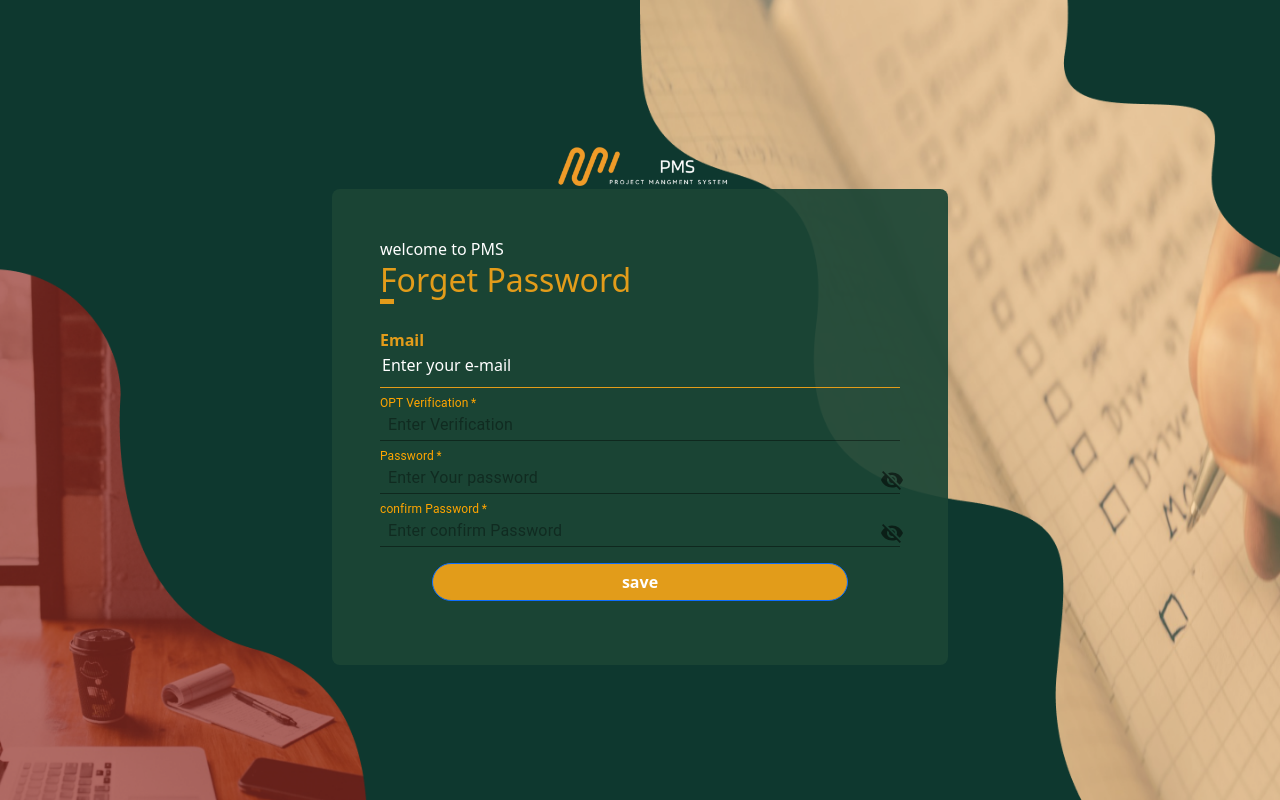
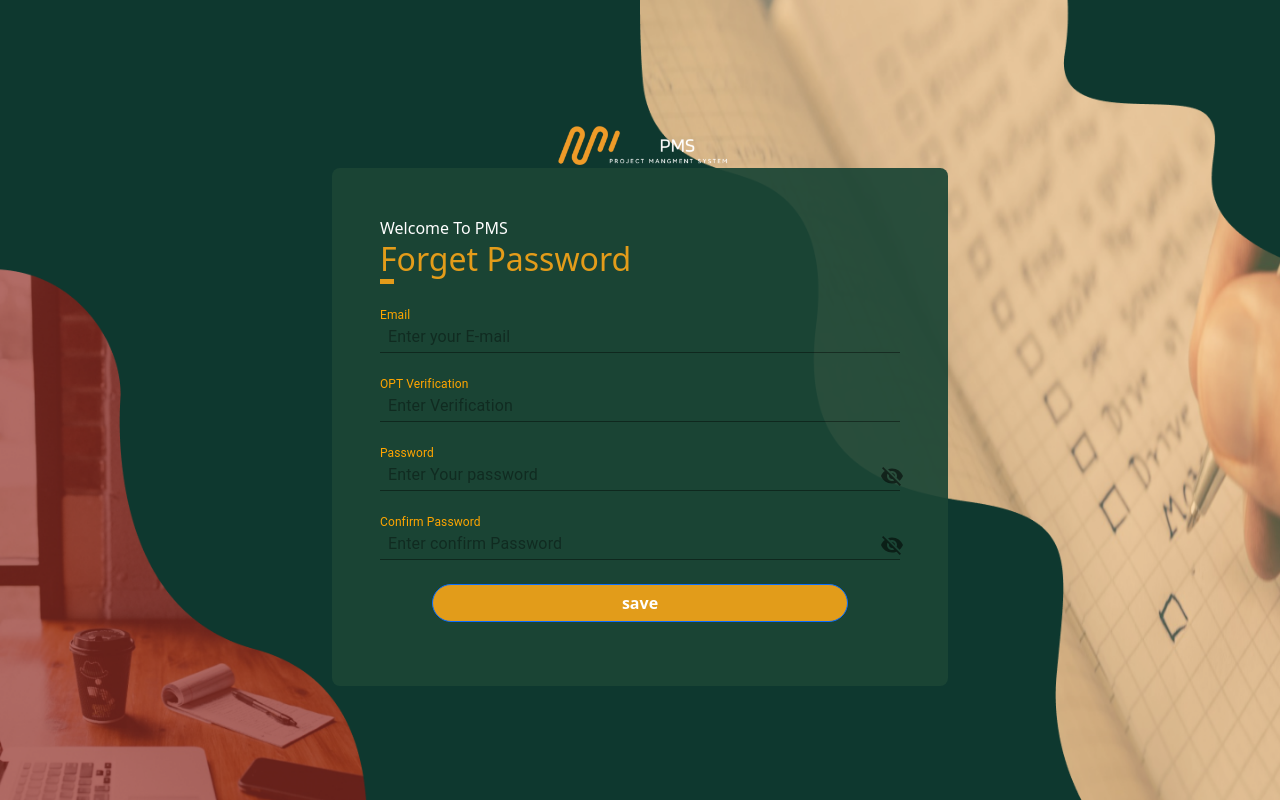
Before and after one commit to ziadessamcr7/PMS, a React (Vite) app: page /reset-password in a window 1280 px wide. Built offline with nearby package versions, Linux system fonts and the light colour scheme.

Commit message:
update request password compoenets

```diff
--- a/src/App.css
+++ b/src/App.css
@@ -76,3 +76,13 @@ textarea {
   ):before {
   border-bottom: 1px solid rgb(177 169 16) !important;
 }
+.css-l4u8b9-MuiInputBase-root-MuiInput-root:before {
+  border-bottom: 1px solid rgb(177 169 16) !important;
+}
+.css-wgai2y-MuiFormLabel-asterisk {
+  display: none;
+}
+
+/* ::placeholder {
+  color: rgb(255, 255, 255) !important;
+} */
--- a/src/App.tsx
+++ b/src/App.tsx
@@ -6,7 +6,7 @@ import AuthLayout from "./Shared/AuthLayout/AuthLayout";
 import Login from "./Components/Login/Login";
 import Register from "./Components/Register/Register";
 import RequestReset from "./Components/RequestReset/RequestReset";
-import ResetPassword from "./Components/ResetPassword/ResetPassword";
+import ResetPassword from "./Components/DynamicInputs/ResetPassword";
 import VerifyUser from "./Components/VerifyUser/VerifyUser";
 import Notfound from "./Shared/NotFound/Notfound";
 import MasterLayout from "./Shared/MasterLayout/MasterLayout";
--- a/src/Components/ResetPassword/ResetPassword.tsx
+++ b/src/Components/DynamicInputs/ResetPassword.tsx
@@ -3,18 +3,18 @@
 import React from "react";
 
 import { useState, useContext } from "react";
-import { AuthContext } from "../../Context/AuthContext";
+// import { AuthContext } from "../../Context/AuthContext";
 import { useNavigate } from "react-router-dom";
 import { useForm } from "react-hook-form";
 import { Form, Button, Col, Container, Row } from "react-bootstrap";
 import logo from "../../assets/images/PMS 3.png";
 import Loading from "../Loading/Loading";
 import axios from "axios";
-import PasswordInput from "../../Shared/PasswordInput/PasswordInput";
 import { toast } from "react-toastify";
+import DynamicInputs from "../../Shared/PasswordInput/DynamicInputs";
 
 export default function ResetPassword() {
-  let { BaseUrl, saveUserData, requestHeaders }: any = useContext(AuthContext);
+  // let { BaseUrl, saveUserData, requestHeaders }: any = useContext(AuthContext);
   const [isLoading, setIsLoading] = useState(false);
   const navigate = useNavigate();
 
@@ -31,12 +31,13 @@ export default function ResetPassword() {
         toast.success("reset Password success", {
           autoClose: 2000,
         });
+        console.log(response);
         navigate("/login");
         setIsLoading(false);
       })
       .catch((error) => {
-        console.log(error);
-        toast.error("Failed to reset password. Please try again.");
+        toast.error(error?.response?.data?.message);
+        setIsLoading(false);
       });
   };
   return (
@@ -52,29 +53,19 @@ export default function ResetPassword() {
               />
             </div>
             <div className="from-bg p-5 rounded-3">
-              <span className="text-white">welcome to PMS</span>
+              <span className="text-white text-capitalize">welcome to PMS</span>
               <h2 className="p-0 m-0" style={{ color: "rgb(227 156 26)" }}>
                 Forget Password
               </h2>
               <span className="login-underline"></span>
               <Form onSubmit={handleSubmit(resetPasswordForm)}>
-                <label
-                  htmlFor="mail"
-                  className="fw-bold"
-                  style={{ color: "rgb(227 156 26)" }}
-                >
-                  Email
-                </label>
-                <input
-                  className="form-input"
-                  type="email"
-                  placeholder="Enter your e-mail"
-                  id="mail"
-                  {...register("email", {
-                    required: "email required",
-                    pattern: /^[\w-\.]+@([\w-]+\.)+[\w-]{2,4}$/,
-                  })}
+                <DynamicInputs
+                  register={register}
+                  label={"Email"}
+                  placeholder={"Enter your E-mail"}
+                  value={"email"}
                 />
+
                 {errors.email && errors.email.type === "required" && (
                   <span className="text-danger d-block">Email is required</span>
                 )}
@@ -83,8 +74,8 @@ export default function ResetPassword() {
                     Enter a valid email
                   </span>
                 )}
-                <div>
-                  <PasswordInput
+                <div className="">
+                  <DynamicInputs
                     register={register}
                     label={"OPT Verification"}
                     placeholder={"Enter Verification"}
@@ -95,7 +86,7 @@ export default function ResetPassword() {
                   )}
                 </div>
                 <div>
-                  <PasswordInput
+                  <DynamicInputs
                     register={register}
                     label={" Password"}
                     placeholder={"Enter Your password"}
@@ -108,16 +99,16 @@ export default function ResetPassword() {
                   )}
                 </div>
                 <div>
-                  <PasswordInput
+                  <DynamicInputs
                     register={register}
-                    label={"confirm Password"}
+                    label={"Confirm Password"}
                     placeholder={"Enter confirm Password"}
                     value={"confirmPassword"}
                   />
                   {errors.confirmPassword &&
                     errors.confirmPassword?.type === "required" && (
                       <span className="text-danger">
-                        the confirm Password is required{" "}
+                        the Confirm Password is required
                       </span>
                     )}
                 </div>
--- a/src/Components/ForgetPassword/ForgetPassword.tsx
+++ b/src/Components/ForgetPassword/ForgetPassword.tsx
@@ -8,6 +8,7 @@ import { Button, Col, Container, Row } from "react-bootstrap";
 import logo from "../../assets/images/PMS 3.png";
 import Loading from "../Loading/Loading";
 import axios from "axios";
+import DynamicInputs from "../../Shared/PasswordInput/DynamicInputs";
 
 const ForgetPassword = () => {
   let { BaseUrl, saveUserData, requestHeaders }: any = useContext(AuthContext);
@@ -54,22 +55,11 @@ const ForgetPassword = () => {
               </h2>
               <span className="login-underline"></span>
               <Form onSubmit={handleSubmit(forgetPasswordForm)}>
-                <label
-                  htmlFor="mail"
-                  className="fw-bold"
-                  style={{ color: "rgb(227 156 26)" }}
-                >
-                  Email
-                </label>
-                <input
-                  className="form-input"
-                  type="email"
-                  placeholder="Enter your e-mail"
-                  id="mail"
-                  {...register("email", {
-                    required: "email required",
-                    pattern: /^[\w-\.]+@([\w-]+\.)+[\w-]{2,4}$/,
-                  })}
+                <DynamicInputs
+                  register={register}
+                  label={"Email"}
+                  placeholder={"Enter your E-mail"}
+                  value={"email"}
                 />
                 {errors.email && errors.email.type === "required" && (
                   <span className="text-danger d-block">Email is required</span>
--- /dev/null
+++ b/src/Shared/PasswordInput/DynamicInputs.tsx
@@ -0,0 +1,72 @@
+/** @format */
+import { Visibility, VisibilityOff } from "@mui/icons-material";
+import { IconButton, InputAdornment, TextField } from "@mui/material";
+import { useState } from "react";
+import InputLabel from "@mui/material/InputLabel";
+
+const DynamicInputs = ({ register, placeholder, value, label }) => {
+  const [showPassword, setShowPassword] = useState(false);
+
+  const handleClickShowPassword = () => {
+    setShowPassword(!showPassword);
+  };
+  return (
+    <div className="my-4 text-warning ">
+      {value !== "email" ? (
+        <TextField
+          id="input-with-icon-textfield"
+          label={label}
+          variant="standard"
+          size="small"
+          type={showPassword ? "text" : "password"}
+          placeholder={placeholder}
+          required={true}
+          {...register(value, {
+            required: true,
+            min: 6,
+          })}
+          InputProps={{
+            startAdornment: <InputAdornment position="start"></InputAdornment>,
+            endAdornment: (
+              <InputAdornment position="end">
+                {value !== "seed" ? (
+                  <IconButton
+                    aria-label="toggle password visibility"
+                    onClick={handleClickShowPassword}
+                    edge="end"
+                  >
+                    {showPassword ? <Visibility /> : <VisibilityOff />}
+                  </IconButton>
+                ) : (
+                  ""
+                )}
+              </InputAdornment>
+            ),
+          }}
+          fullWidth
+        />
+      ) : (
+        <TextField
+          id="input-with-icon-textfield"
+          label={label}
+          variant="standard"
+          size="small"
+          type={"text"}
+          placeholder={placeholder}
+          required={true}
+          {...register(value, {
+            required: true,
+            min: 6,
+          })}
+          InputProps={{
+            startAdornment: <InputAdornment position="start"></InputAdornment>,
+            endAdornment: <InputAdornment position="end"></InputAdornment>,
+          }}
+          fullWidth
+        />
+      )}
+    </div>
+  );
+};
+
+export default DynamicInputs;
--- a/src/Shared/PasswordInput/PasswordInput.tsx
+++ /dev/null
@@ -1,61 +0,0 @@
-/** @format */
-import { Visibility, VisibilityOff } from "@mui/icons-material";
-import { IconButton, InputAdornment, TextField } from "@mui/material";
-import { useState } from "react";
-import InputLabel from "@mui/material/InputLabel";
-
-const PasswordInput = ({ register, placeholder, value, label }) => {
-  const [showPassword, setShowPassword] = useState(false);
-
-  const handleClickShowPassword = () => {
-    setShowPassword(!showPassword);
-  };
-
-  return (
-    <div className="my-2 text-warning ">
-      <TextField
-        id="input-with-icon-textfield"
-        label={label}
-        variant="standard"
-        size="small"
-        type={showPassword ? "text" : "password"}
-        placeholder={placeholder}
-        required={true}
-        {...register(value, {
-          required: true,
-          min: 6,
-        })}
-        InputProps={{
-          startAdornment: (
-            <InputAdornment position="start">
-              {/*
-              <span className=" me-1">
-                <HttpsOutlinedIcon fontSize="small" color="action" />
-                <span className="input-icon ms-1"></span>
-
-              </span> */}
-            </InputAdornment>
-          ),
-          endAdornment: (
-            <InputAdornment position="end">
-              {value !== "seed" ? (
-                <IconButton
-                  aria-label="toggle password visibility"
-                  onClick={handleClickShowPassword}
-                  edge="end"
-                >
-                  {showPassword ? <Visibility /> : <VisibilityOff />}
-                </IconButton>
-              ) : (
-                ""
-              )}
-            </InputAdornment>
-          ),
-        }}
-        fullWidth
-      />
-    </div>
-  );
-};
-
-export default PasswordInput;
```
Also changed, not shown: src/Components/DynamicInputs/ResetPassword.module.css (added).
